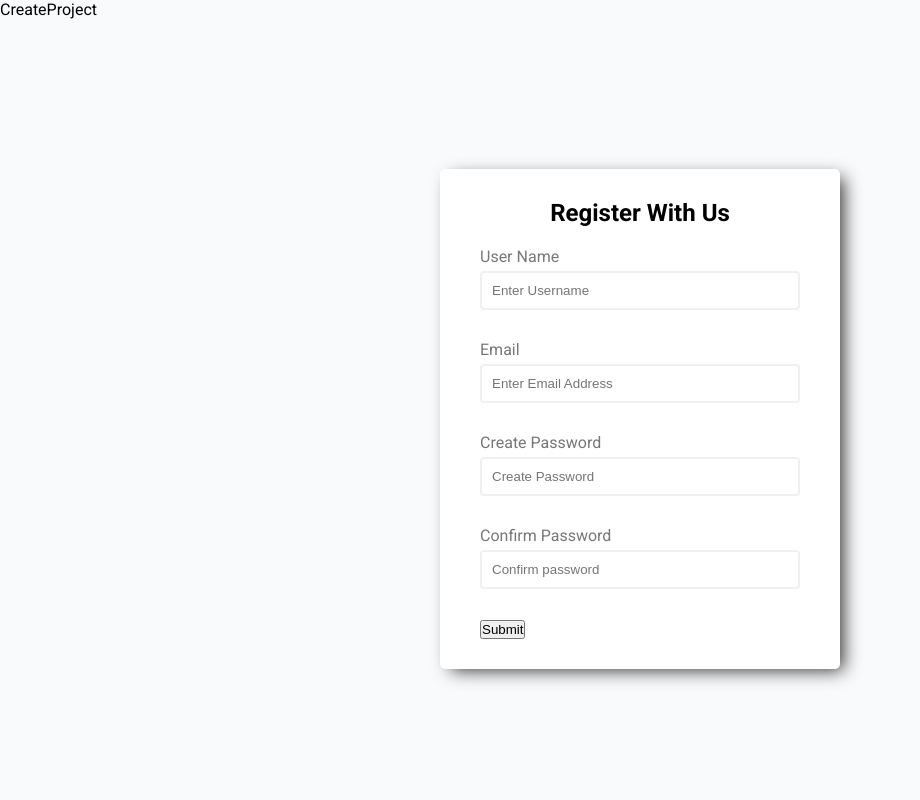
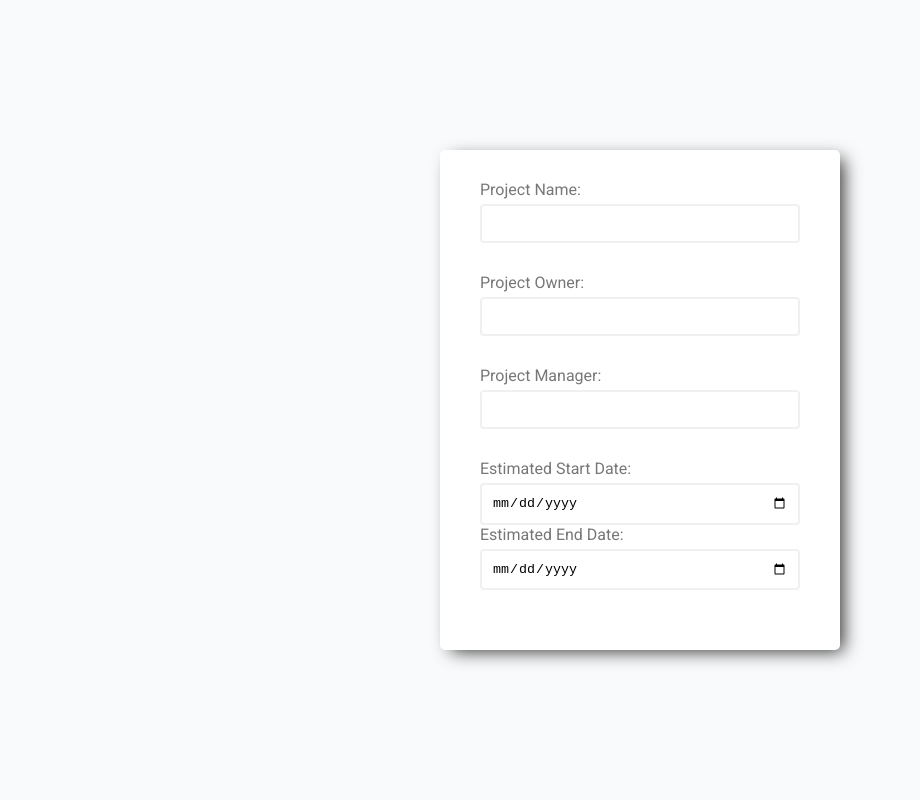
Before and after one commit to JAYMAC1/react-playground, a React (Create React App) app: page /add-project in a window 1280 px wide. Shown: the top 800 px of the page, without its empty margins (0-920 px from the left). Built offline with nearby package versions, Linux system fonts and the light colour scheme.

Commit message:
created start of form

```diff
--- a/src/components/CreateProject.jsx
+++ b/src/components/CreateProject.jsx
@@ -9,9 +9,118 @@ const CreateProject = () => {
     projectEstimatedStartDate: '',
     projectEstimatedFinishDate: '',
     projectDescription: '',
+    projectTeam: [],
+    projectMileStones: [],
   })
 
-  return <div>CreateProject</div>
+  const {
+    projectName,
+    projectOwner,
+    projectManager,
+    projectEstimatedStartDate,
+    projectEstimatedFinishDate,
+    projectDescription,
+    projectTeam,
+    projectMileStones,
+  } = formData
+
+  const handleSubmit = (e) => {
+    e.preventDefault()
+    console.log('submit')
+  }
+
+  const onMutate = (e) => {
+    let boolean = null
+    if (e.target.value === 'true') {
+      boolean = true
+    }
+
+    if (e.target.value === 'false') {
+      boolean = false
+    }
+
+    // // Files
+    // if (e.target.files) {
+    //   setFormData((prevState) => ({
+    //     ...prevState,
+    //     images: e.target.files,
+    //   }))
+    // }
+
+    // Text/Booleans/Numbers
+    if (!e.target.files) {
+      setFormData((prevState) => ({
+        ...prevState,
+        [e.target.id]: boolean ?? e.target.value,
+      }))
+    }
+  }
+
+  console.log(formData)
+  return (
+    <div className='container'>
+      <form className='form' onSubmit={handleSubmit}>
+        <div className='form-control'>
+          <label htmlFor='projectName'>Project Name:</label>
+          <input
+            type='text'
+            name='projectName'
+            id='projectName'
+            onChange={onMutate}
+            value={projectName}
+            required
+          />
+        </div>
+        <div className='form-control'>
+          <label htmlFor='projectOwner'>Project Owner:</label>
+          <input
+            type='text'
+            name='projectOwner'
+            id='projectOwner'
+            onChange={onMutate}
+            value={projectOwner}
+            required
+          />
+        </div>
+        <div className='form-control'>
+          <label htmlFor='projectManager'>Project Manager:</label>
+          <input
+            type='text'
+            name='projectManager'
+            id='projectManager'
+            onChange={onMutate}
+            value={projectManager}
+            required
+          />
+        </div>
+        <div className='form-control dual'>
+          <label htmlFor='projectEstimatedStartDate'>
+            Estimated Start Date:
+          </label>
+          <input
+            type='date'
+            name='projectEstimatedStartDate'
+            id='projectEstimatedStartDate'
+            onChange={onMutate}
+            value={projectEstimatedStartDate}
+            required
+          />
+
+          <label htmlFor='projectEstimatedFinishDate'>
+            Estimated End Date:
+          </label>
+          <input
+            type='date'
+            name='projectEstimatedFinishDate'
+            id='projectEstimatedFinishDate'
+            onChange={onMutate}
+            value={projectEstimatedFinishDate}
+            required
+          />
+        </div>
+      </form>
+    </div>
+  )
 }
 
 export default CreateProject
```
